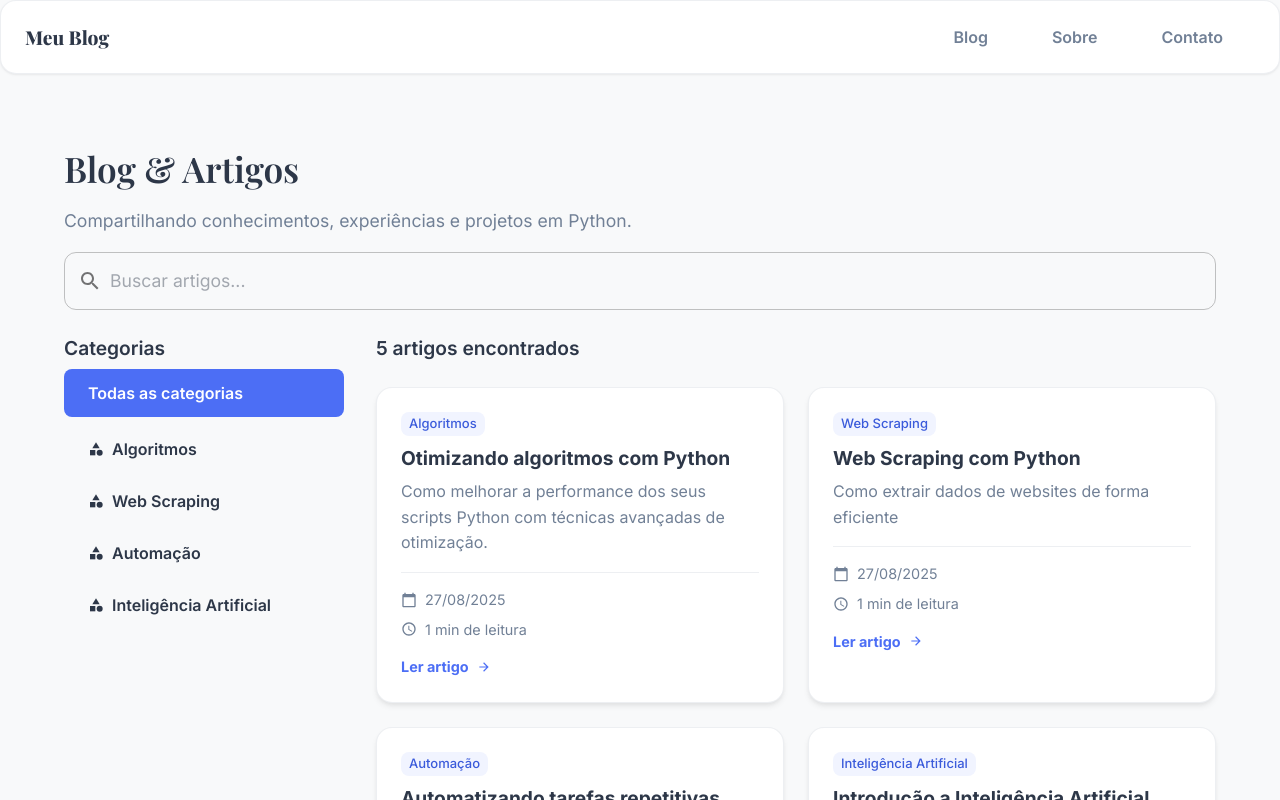
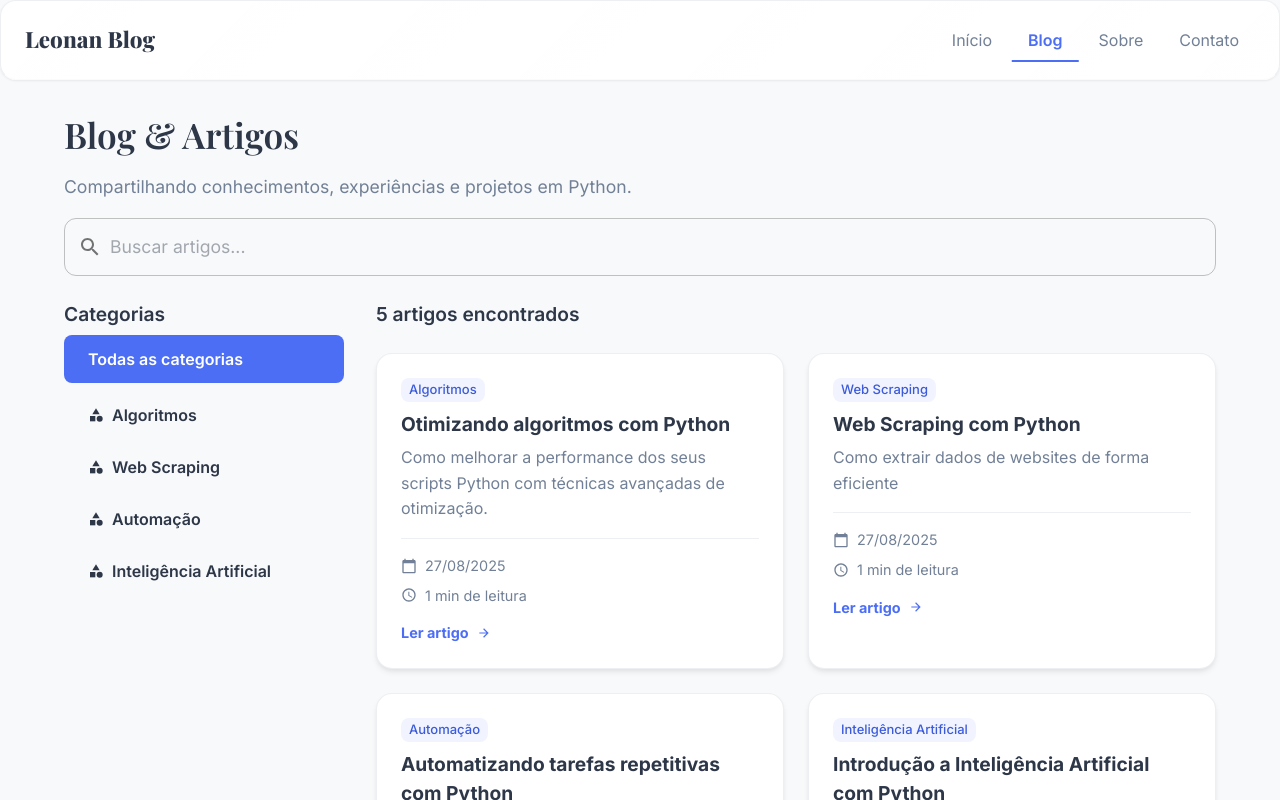
Before and after one commit to leonanthomaz/blog, a React (Vite) app: page /blog in a window 1280 px wide. Shown: the top 800 px of the page. Built offline with nearby package versions, Linux system fonts and the light colour scheme.

Commit message:
atualizando navbar

```diff
--- a/src/components/Navbar/index.tsx
+++ b/src/components/Navbar/index.tsx
@@ -1,6 +1,6 @@
 // src/components/Navbar.tsx
 import { useState } from 'react';
-import { useNavigate } from 'react-router-dom';
+import { useNavigate, useLocation } from 'react-router-dom';
 import {
   AppBar,
   Toolbar,
@@ -12,36 +12,108 @@ import {
   List,
   ListItem,
   ListItemButton,
-  ListItemText
+  ListItemText,
+  alpha,
+  useScrollTrigger,
+  Slide,
 } from '@mui/material';
 import MenuIcon from '@mui/icons-material/Menu';
+import CloseIcon from '@mui/icons-material/Close';
 import { useTheme } from '@mui/material/styles';
 
 const navItems = [
+  { label: 'Início', path: '/' },
   { label: 'Blog', path: '/blog' },
   { label: 'Sobre', path: '/sobre' },
   { label: 'Contato', path: '/contato' },
 ];
 
+interface HideOnScrollProps {
+  children: React.ReactElement;
+}
+
+function HideOnScroll(props: HideOnScrollProps) {
+  const { children } = props;
+  const trigger = useScrollTrigger({
+    disableHysteresis: true,
+    threshold: 50
+  });
+
+  return (
+    <Slide appear={false} direction="down" in={!trigger}>
+      {children}
+    </Slide>
+  );
+}
+
 const Navbar = () => {
   const [mobileOpen, setMobileOpen] = useState(false);
   const navigate = useNavigate();
+  const location = useLocation();
   const theme = useTheme();
 
   const handleDrawerToggle = () => {
     setMobileOpen(!mobileOpen);
   };
 
+  const isActive = (path: string) => {
+    if (path === '/') return location.pathname === '/';
+    return location.pathname.startsWith(path);
+  };
+
   const drawer = (
-    <Box onClick={handleDrawerToggle} sx={{ textAlign: 'center' }}>
-      <Typography variant="h6" sx={{ my: 2 }}>
-        Meu Blog
+    <Box sx={{
+      width: 280,
+      height: '100%',
+      background: `linear-gradient(135deg, ${theme.palette.background.paper} 0%, ${alpha(theme.palette.background.default, 0.98)} 100%)`,
+      display: 'flex',
+      flexDirection: 'column'
+    }}>
+      <Box sx={{
+        display: 'flex',
+        justifyContent: 'space-between',
+        alignItems: 'center',
+        p: 2,
+        borderBottom: `1px solid ${theme.palette.divider}`
+      }}>
+        <Typography
+          variant="h6"
+          sx={{
+            fontWeight: 800,
+            color: 'text.primary',
+            fontFamily: "'Playfair Display', serif"
+          }}
+        >
+          Leonan Blog
         </Typography>
-      <List>
+        <IconButton onClick={handleDrawerToggle}>
+          <CloseIcon />
+        </IconButton>
+      </Box>
+      <List sx={{ flexGrow: 1, p: 2 }}>
         {navItems.map((item) => (
-          <ListItem key={item.label} disablePadding>
-            <ListItemButton sx={{ textAlign: 'center' }} onClick={() => navigate(item.path)}>
-              <ListItemText primary={item.label} />
+          <ListItem key={item.label} disablePadding sx={{ mb: 1 }}>
+            <ListItemButton
+              onClick={() => {
+                navigate(item.path);
+                setMobileOpen(false);
+              }}
+              sx={{
+                borderRadius: 2,
+                backgroundColor: isActive(item.path) ? alpha(theme.palette.primary.main, 0.1) : 'transparent',
+                color: isActive(item.path) ? 'primary.main' : 'text.primary',
+                fontWeight: isActive(item.path) ? 600 : 400,
+                '&:hover': {
+                  backgroundColor: alpha(theme.palette.primary.main, 0.08),
+                }
+              }}
+            >
+              <ListItemText
+                primary={item.label}
+                primaryTypographyProps={{
+                  fontWeight: isActive(item.path) ? 600 : 400
+                }}
+              />
             </ListItemButton>
           </ListItem>
         ))}
@@ -50,54 +122,97 @@ const Navbar = () => {
   );
 
   return (
-    <Box sx={{ display: 'flex' }}>
-      <AppBar component="nav" elevation={0} sx={{ py: 0.5, borderBottom: `1px solid ${theme.palette.divider}` }}>
-        <Toolbar>
+    <>
+      <HideOnScroll>
+        <AppBar
+          component="nav"
+          elevation={0}
+          sx={{
+            background: `linear-gradient(135deg, ${alpha(theme.palette.background.paper, 0.95)} 0%, ${alpha(theme.palette.background.paper, 0.98)} 100%)`,
+            backdropFilter: 'blur(10px)',
+            borderBottom: `1px solid ${alpha(theme.palette.divider, 0.2)}`,
+            py: 0.5
+          }}
+        >
+          <Toolbar sx={{
+            minHeight: { xs: '60px', sm: '70px' }!,
+            justifyContent: 'space-between'
+          }}>
             <Typography
-            variant="h6"
+              variant="h5"
               component="a"
               href="/"
               sx={{
-              flexGrow: 1,
-              display: { xs: 'block', sm: 'block' },
                 fontWeight: 800,
                 textDecoration: 'none',
                 color: 'text.primary',
-              fontFamily: "'Playfair Display', serif"
+                fontFamily: "'Playfair Display', serif",
+                '&:hover': {
+                  color: 'primary.main'
+                }
               }}
             >
-            Meu Blog
+              Leonan Blog
             </Typography>
-          <Box sx={{ display: { xs: 'none', sm: 'block' } }}>
+
+            <Box sx={{
+              display: { xs: 'none', md: 'flex' },
+              alignItems: 'center',
+              gap: 0.5
+            }}>
               {navItems.map((item) => (
                 <Button
                   key={item.label}
+                  onClick={() => navigate(item.path)}
                   sx={{
-                  color: 'text.secondary',
-                  mx: 1,
-                  fontWeight: 600,
+                    color: isActive(item.path) ? 'primary.main' : 'text.secondary',
+                    fontWeight: isActive(item.path) ? 600 : 400,
+                    px: 2,
+                    py: 1,
+                    borderRadius: 2,
+                    minWidth: 'auto',
+                    position: 'relative',
                     '&:hover': {
                       color: 'primary.main',
-                    backgroundColor: 'transparent'
+                      backgroundColor: alpha(theme.palette.primary.main, 0.05),
+                      '&::after': {
+                        width: '100%'
+                      }
+                    },
+                    '&::after': {
+                      content: '""',
+                      position: 'absolute',
+                      bottom: 0,
+                      left: '50%',
+                      transform: 'translateX(-50%)',
+                      width: isActive(item.path) ? '100%' : '0%',
+                      height: '2px',
+                      backgroundColor: 'primary.main',
+                      transition: 'width 0.3s ease'
                     }
                   }}
-                onClick={() => navigate(item.path)}
                 >
                   {item.label}
                 </Button>
               ))}
             </Box>
+
             <IconButton
               color="inherit"
               aria-label="open drawer"
               edge="end"
               onClick={handleDrawerToggle}
-            sx={{ display: { sm: 'none' } }}
+              sx={{
+                display: { md: 'none' },
+                color: 'text.primary'
+              }}
             >
               <MenuIcon />
             </IconButton>
           </Toolbar>
         </AppBar>
+      </HideOnScroll>
+
       <Box component="nav">
         <Drawer
           variant="temporary"
@@ -106,17 +221,24 @@ const Navbar = () => {
           onClose={handleDrawerToggle}
           ModalProps={{ keepMounted: true }}
           sx={{
-            display: { xs: 'block', sm: 'none' },
-            '& .MuiDrawer-paper': { boxSizing: 'border-box', width: 240 },
+            display: { xs: 'block', md: 'none' },
+            '& .MuiDrawer-paper': {
+              boxSizing: 'border-box',
+              width: 280,
+              borderLeft: `1px solid ${theme.palette.divider}`
+            },
           }}
         >
           {drawer}
         </Drawer>
       </Box>
-      <Box component="main" sx={{ p: 3, width: '100%' }}>
-        <Toolbar />
-      </Box>
-    </Box>
+
+      {/* Espaçamento reduzido abaixo da navbar */}
+      <Toolbar sx={{
+        minHeight: { xs: '60px', sm: '70px' }!,
+        mb: 1 // Reduzido significativamente o espaçamento
+      }} />
+    </>
   );
 };
 
```
Lines whose indentation alone changed are shown as unchanged.
